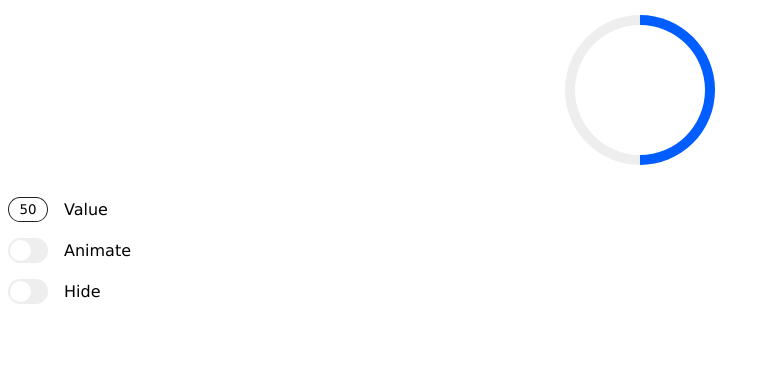
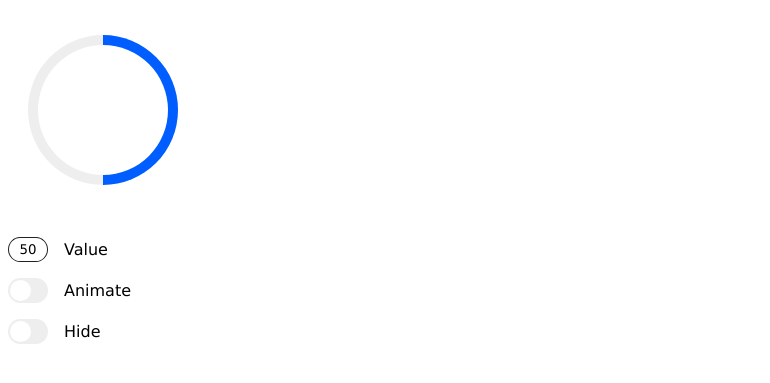
Before and after one commit to mariannaivanova/JSProgressTracker, a website with bundled scripts: page index.html in a window 1280 px wide. Shown: the part 43-426 px from the top of the page, without its empty margins (0-770 px from the left). Built offline with nearby package versions, Linux system fonts and the light colour scheme.

Commit message:
fix ring style

```diff
--- a/styles/style.css
+++ b/styles/style.css
@@ -10,7 +10,7 @@ body {
 
 .progress-ring-container {
     position: relative;
-    margin: 0 auto;
+    margin: 20px;
     transition: opacity 0.5s ease;
 }
 
```
